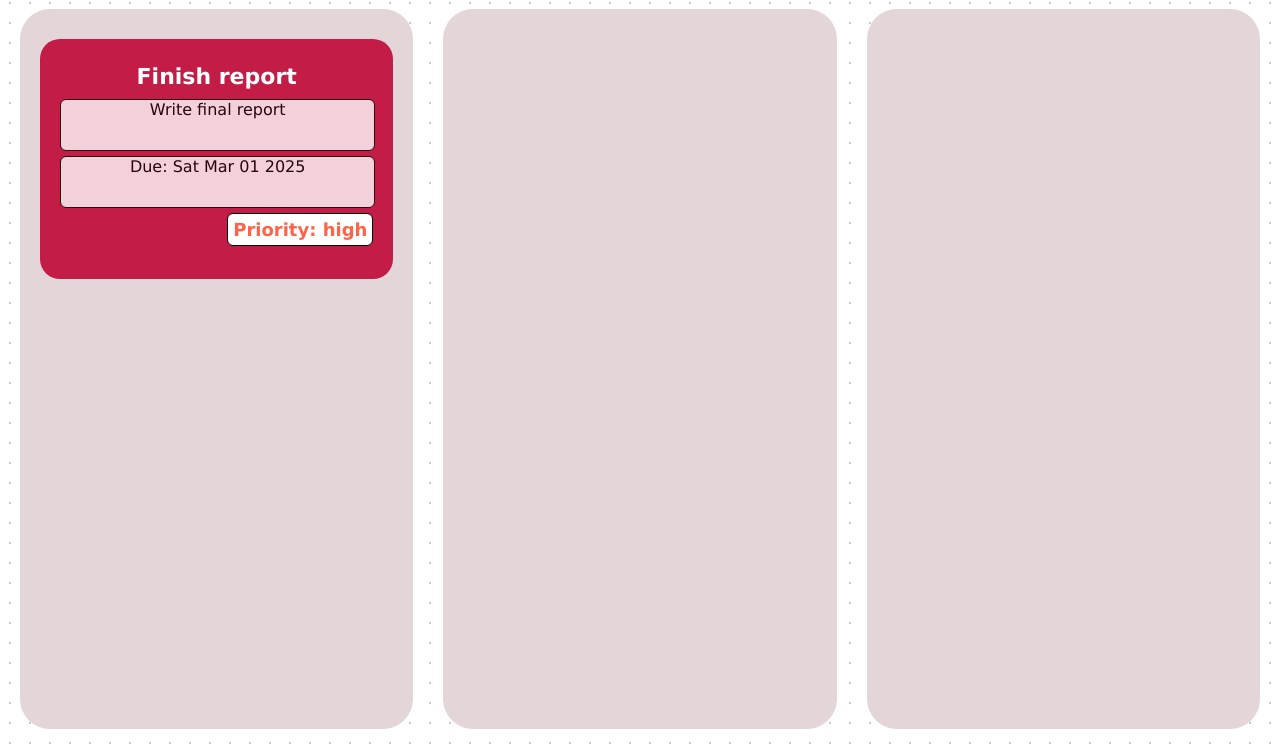
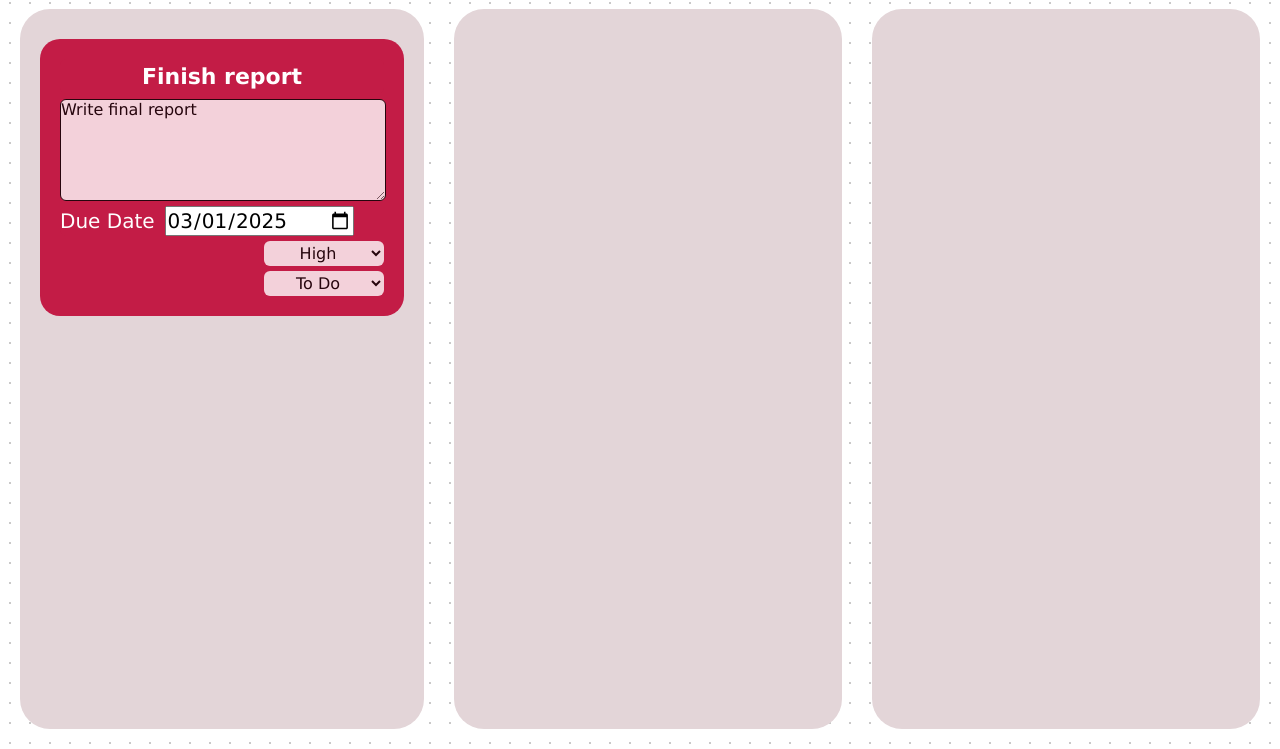
Before and after one commit to kirill-202/todo-list, a website built with webpack: page src/index.html in a window 1280 px wide. Shown: the part 227-976 px from the top of the page. Built offline with nearby package versions, Linux system fonts and the light colour scheme.

Commit message:
allow tasks move within a project

```diff
--- a/src/dom-utils.js
+++ b/src/dom-utils.js
@@ -1,17 +1,53 @@
+import {Task} from "./task-class.js";
+
 function createTaskElement(task) {
     const taskElement = document.createElement("div");
     taskElement.classList.add("task");
+    taskElement.id = task.id;
 
     taskElement.innerHTML = `
-        <h3>${task.title}</h3>
-        <p>${task.description || "No description"}</p>
-        <p>${task.dueDate ? `Due: ${task.dueDate.toDateString()}` : "No due date"}</p>
-        <span class="priority-${task.priority.toLowerCase()}">Priority: ${task.priority}</span>
+        <input type="text" class="task-title" value="${task.title}" data-task-id="${task.id}">
+        <textarea class="task-description" data-task-id="${task.id}">${task.description || "No description"}</textarea>
+        <div class="due-date-container">
+            <span class="due-date-text">Due Date</span>
+            <input type="date" class="task-due-date" value="${task.dueDate ? task.dueDate.toISOString().split('T')[0] : ''}" data-task-id="${task.id}" title="Due date">
+        </div>
+
+        <select class="task-priority" data-task-id="${task.id}">
+            <option value="low" ${task.priority === "low" ? "selected" : ""}>Low</option>
+            <option value="medium" ${task.priority === "medium" ? "selected" : ""}>Medium</option>
+            <option value="high" ${task.priority === "high" ? "selected" : ""}>High</option>
+        </select>
+
+        <select class="task-status" data-task-id="${task.id}">
+            ${Task.allowedStatuses.map(status =>
+                `<option value="${status}" ${task.status === status ? "selected" : ""}>${status}</option>`
+            ).join("")}
+        </select>
     `;
+
+    taskElement.querySelector(".task-title").addEventListener("input", (event) => {
+        task.updateTitle(event.target.value);
+    });
+
+    taskElement.querySelector(".task-description").addEventListener("input", (event) => {
+        task.setDescription(event.target.value);
+    });
+
+    taskElement.querySelector(".task-due-date").addEventListener("change", (event) => {
+        task.setDueDate(event.target.value);
+    });
+
+    taskElement.querySelector(".task-priority").addEventListener("change", (event) => {
+        task.setPriority(event.target.value);
+    });
+
+    taskElement.querySelector(".task-status").addEventListener("change", (event) => {
+        task.changeTaskStatus(event.target.value);
+    });
 
     return taskElement;
 }
-
 function populateTasks(project) {
     const columns = document.querySelectorAll(".column");
     columns.forEach(column => {
--- a/src/listeners.js
+++ b/src/listeners.js
@@ -6,22 +6,10 @@ function openNewProjectForm() {
 }
 
 function submitNewProject(projects) {
-    document.getElementById("createProjectForm").addEventListener("submit", (event) => handleSubmitProject(event, projects));
+    document.getElementById("createProjectForm").addEventListener("submit", (event) => _handleSubmitProject(event, projects));
 }
 
-function populateCurrentProjectTasks(setCurrentProject, projects) {
-    document.querySelector(".nav-bar").addEventListener("click", event => {
-        if (!event.target.classList.contains("nav-project")) return;
-
-        const project = projects.find(p => p.id === event.target.dataset.projectId);
-        if (project) {
-            setCurrentProject(project);
-            populateTasks(project);
-        }
-    });
-}
-
-function handleSubmitProject(event, projects) {
+function _handleSubmitProject(event, projects) {
     event.preventDefault();
 
     const projectName = document.getElementById("projectName").value.trim();
@@ -38,4 +26,37 @@ function handleSubmitProject(event, projects) {
     document.getElementById("createProjectForm").reset();
 }
 
-export { openNewProjectForm, submitNewProject, populateCurrentProjectTasks };
+function populateCurrentProjectTasks(setCurrentProject, projects) {
+    document.querySelector(".nav-bar").addEventListener("click", event => {
+        if (!event.target.classList.contains("nav-project")) return;
+
+        const project = projects.find(p => p.id === event.target.dataset.projectId);
+        if (project) {
+            setCurrentProject(project);
+            populateTasks(project);
+        }
+    });
+}
+
+function changeTaskStatus(getCurrPorject) {
+    document.addEventListener("change", (event) => {
+        if (event.target.classList.contains("task-status")) {
+            const taskElement = event.target.closest(".task");
+            console.log("Task Element ID:", taskElement.id);
+            if (!taskElement) return;
+            const project = getCurrPorject();
+            const task = project.getTask(taskElement.id);
+            task.changeTaskStatus(event.target.value);
+
+            const targetColumnId = task.status.toLowerCase().replace(" ", "-");
+            console.log(targetColumnId);
+
+            const targetColumn = document.getElementById(targetColumnId);
+            if (targetColumn) {
+                targetColumn.appendChild(taskElement);
+            }
+        }
+    });
+}
+
+export { openNewProjectForm, submitNewProject, populateCurrentProjectTasks, changeTaskStatus };
--- a/src/main.js
+++ b/src/main.js
@@ -1,7 +1,7 @@
 import "./styles.css";
 import "./form.css";
 import { Project } from "./project-class.js";
-import { openNewProjectForm, submitNewProject, populateCurrentProjectTasks } from "./listeners.js";
+import { openNewProjectForm, submitNewProject, populateCurrentProjectTasks, changeTaskStatus } from "./listeners.js";
 import { populateTasks, addProjectToNavBar } from "./dom-utils.js";
 
 let CURRENT_PROJECT = null;
@@ -14,11 +14,12 @@ function setCurrentProject(project) {
 openNewProjectForm();
 submitNewProject(PROJECTS);
 populateCurrentProjectTasks(setCurrentProject, PROJECTS);
+changeTaskStatus(() => CURRENT_PROJECT);
 
 
 function init() {
     const defaultProject = new Project("Default");
-    defaultProject.addTask("Finish report", "Write final report", "2025-03-01", "high", "Urgent task");
+    defaultProject.addTask("Finish report", "Write final report", "2025-03-01", "high");
 
     CURRENT_PROJECT = defaultProject;
     PROJECTS.push(defaultProject);
--- a/src/project-class.js
+++ b/src/project-class.js
@@ -1,8 +1,7 @@
 
-import {Task} from "./todo-class.js";
+import {Task} from "./task-class.js";
 
 class Project {
-    static projectColumns = ["To Do", "In Progress", "Done"];
 
     constructor(name) {
         this.name = name;
@@ -21,14 +20,6 @@ class Project {
         return taskToRemove;
     }
 
-    moveTask(taskId, newStatus) {
-        const task = this.tasks.find(task => task.id === taskId);
-        if (task && Project.projectColumns.includes(newStatus)) {
-            task.changeTaskStatus(newStatus);
-        } else {
-            console.error("Invalid status or task not found");
-        }
-    }
 
     getTask(taskId) {
         return this.tasks.find(task => task.id === taskId);
--- a/src/styles.css
+++ b/src/styles.css
@@ -129,7 +129,10 @@ body .create-project:active {
     border-radius: 20px;
     padding: 20px;
     width: 90%;
-    height: 200px;
+    min-height: 200px;
+    height: auto;
+    max-height: 100%;
+
     background-color: var(--main-color);
     color: var(--support-color);
     font-size: 24px;
@@ -149,36 +152,54 @@ body .create-project:active {
 .column .task > * {
     background-color: var(--support-color);
     border-radius: 6px;
-    font-size: 18px;
-    color: black;
-    width: 100%;
+    font-size: 16px;
     border: 1px solid black;
 
 
 }
 
-.column .task h3 {
+.column .task .task-title {
+    width: fit-content;
     font-size: 22px;
     font-weight: bold;
-    width:auto;
     align-self: center;
     padding: 5px;
     background-color: var(--main-color);
     color: var(--support-color);
     border: none;
+    text-align: center;
 
 }
 
-.column .task p {
+.column .task .task-description {
     font-size: 16px;
     opacity: 0.8;
-    min-height: 50px;
+    width: 100%;
+    max-width: 100%;
+    min-height: 100px;
+    max-height: calc(100px * 3);
+    overflow-wrap: break-word;
+    word-wrap: break-word;
+    white-space: normal;
+    resize: vertical;
+    overflow: auto;
+
 }
 
-.column .task span {
-    font-weight: bold;
-    color: var(--highlight-color, #ff6347);
-    width:auto;
-    align-self: flex-end;
-    padding: 5px;
+.column .task .due-date-container {
+    border: none;
+    background-color: var(--main-color);
+    display: flex;
+    justify-content: end;
+    align-items: center;
+    gap: 10px;
 }
+
+.column .task .task-priority, .column .task .task-status{
+    align-self: end;
+    width: 120px;
+    text-align: center;
+    padding: 2px;
+    opacity: 0.8;
+    border: none;
+}
--- a/src/todo-class.js
+++ b/src/task-class.js
@@ -7,12 +7,11 @@ class Task {
         return validPriorities.includes(priority) ? priority : "low";
     }
 
-    constructor(title, project, description = "", dueDate = "", priority = "low", notes = "") {
+    constructor(title, project, description = "", dueDate = "", priority = "low") {
         this.title = title;
         this.description = description;
         this.dueDate = dueDate ? new Date(dueDate) : null;
         this.priority = Task.validatePriority(priority);
-        this.notes = notes;
         this.project = project;
         this.status = "To Do";
         this.id = crypto.randomUUID();
@@ -30,11 +29,6 @@ class Task {
 
     setPriority(newPriority) {
         this.priority = Task.validatePriority(newPriority);
-        return this;
-    }
-
-    setNotes(newNotes) {
-        this.notes = newNotes;
         return this;
     }
 
```
Also changed, not shown: src/display.js (deleted).
